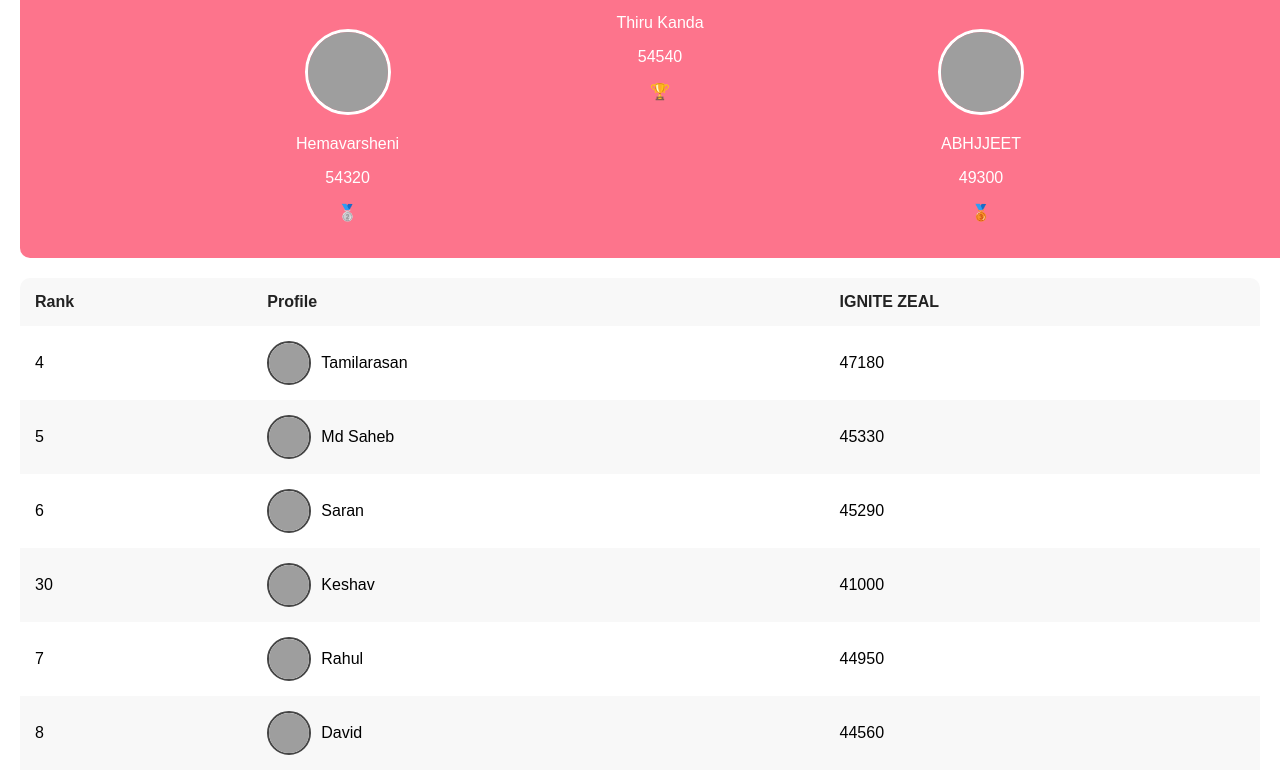
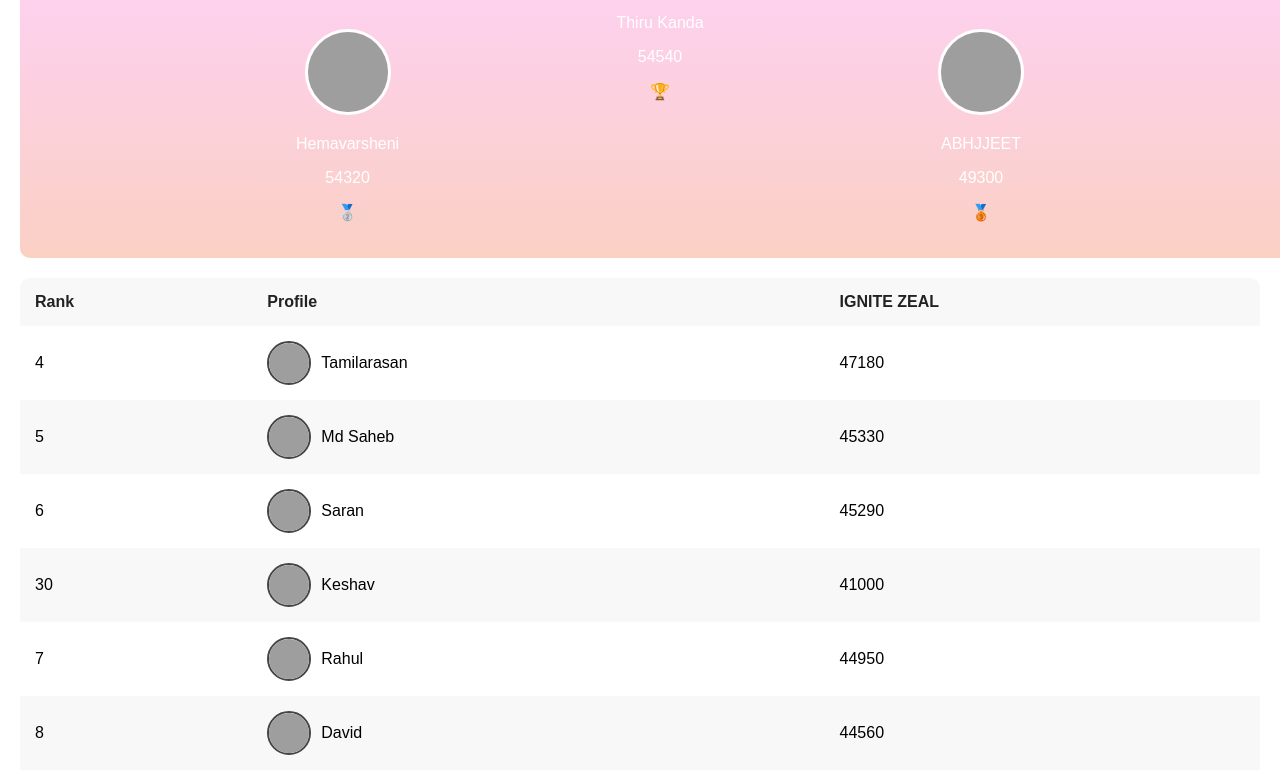
Before and after one commit to Lalithkishore1224/ignite, a plain HTML site: page leaderboard2.html in a window 1280 px wide. Shown: the part 132-914 px from the top of the page. Drawn offline with Linux system fonts and the light colour scheme; grey boxes are pictures that could not be loaded.

Commit message:
Update leaderboard2.css

```diff
--- a/leaderboard2.css
+++ b/leaderboard2.css
@@ -31,8 +31,7 @@ body {
     justify-content: center;
     align-items: flex-end;
    position: relative;
-    background-color: #FD748C;
-
+    background-image: linear-gradient(to top, #fad0c4 0%, #ffd1ff 100%);
     padding: 60px 20px;
     border-radius: 10px;
     color: white;
```
